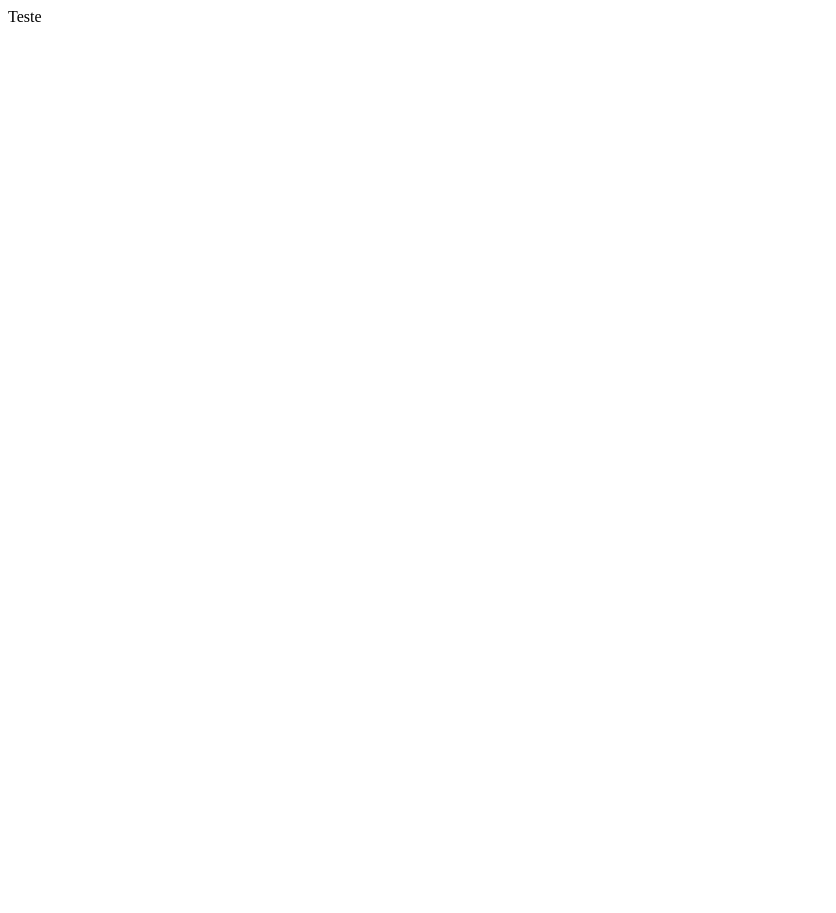
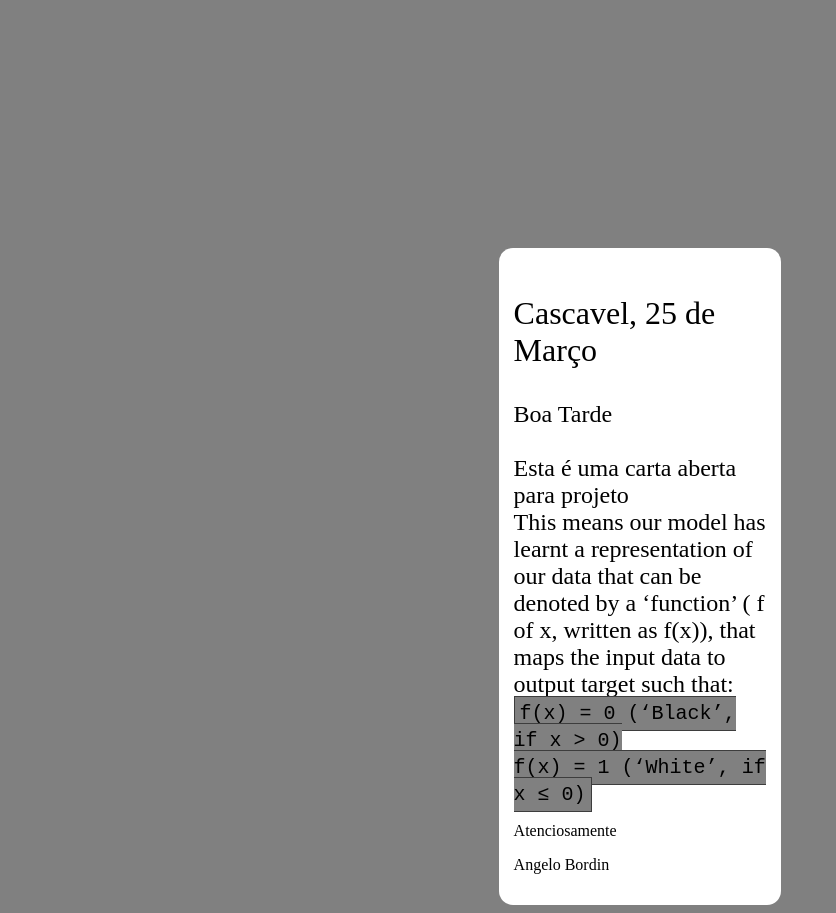
Before and after one commit to angelobordin/carta_responsive_web_development, a plain HTML site: page index.html in a window 1280 px wide. Shown: the whole page, without its empty margins (0-836 px from the left). Before the commit the page ends 800 px from the top, so only its background shows below. Drawn offline with Linux system fonts and the light colour scheme.

Commit message:
finish project

```diff
--- a/index.html
+++ b/index.html
@@ -4,9 +4,25 @@
     <meta charset="UTF-8">
     <meta http-equiv="X-UA-Compatible" content="IE=edge">
     <meta name="viewport" content="width=device-width, initial-scale=1.0">
+    <link rel="stylesheet" href="./style.css">
     <title>Carta</title>
 </head>
 <body>
-    Teste
+    <div class="main">
+        <div class="title"><p>Cascavel, 25 de Março</p></div>
+        <span>
+            Boa Tarde<br>
+            <br>
+            Esta é uma carta aberta para projeto <br>
+            This means our model has learnt a representation of our data that can be denoted by a ‘function’ ( f of x, written as f(x)),
+            that maps the input data to output target such that:<br>
+            <code>
+            f(x) = 0 (‘Black’, if x > 0)<br>
+            f(x) = 1 (‘White’, if x ≤ 0)<br>
+            </code>
+        </span>
+        <p>Atenciosamente</p>
+        <p>Angelo Bordin</p>
+    </div>
 </body>
 </html>
--- /dev/null
+++ b/style.css
@@ -0,0 +1,31 @@
+body {
+    background-color: gray;
+    display: flex;
+    justify-content: center;
+}
+
+.main {
+    background-color: white;
+    border-radius: 14px;
+    padding: 15px;
+    margin-top: 30vh;
+    width: 20%;
+    height: 40%;
+}
+
+.title {
+    font-size: xx-large;
+    display: flex;
+    justify-content: center;
+}
+
+span {
+    font: bold;
+    font-size: x-large;
+}
+
+code {
+    background-color: gray;
+    padding: 5px;
+    border: 1px solid rgba(56, 56, 56, 0.933);
+}
```
